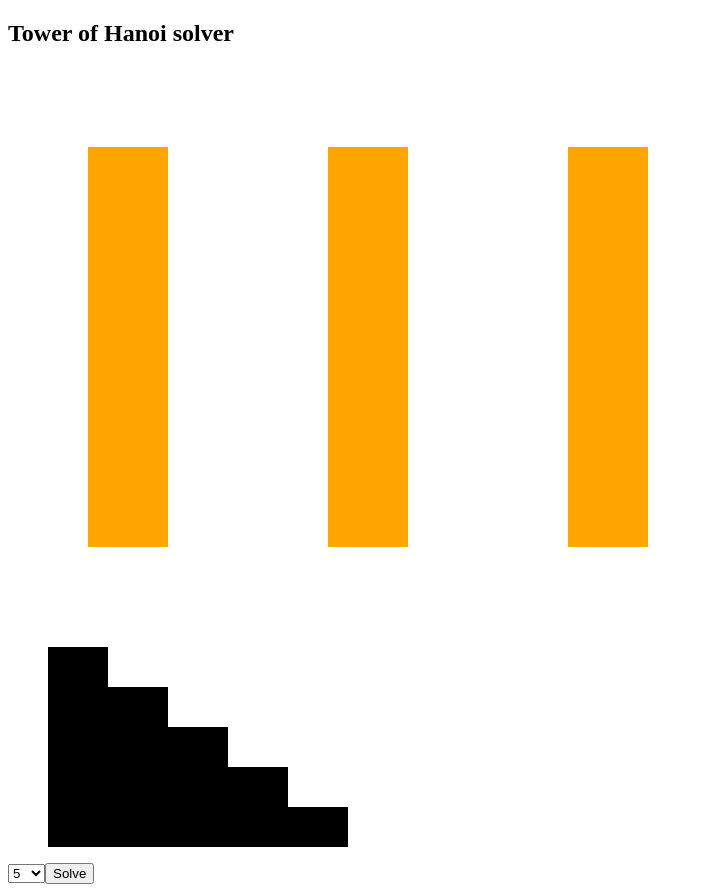
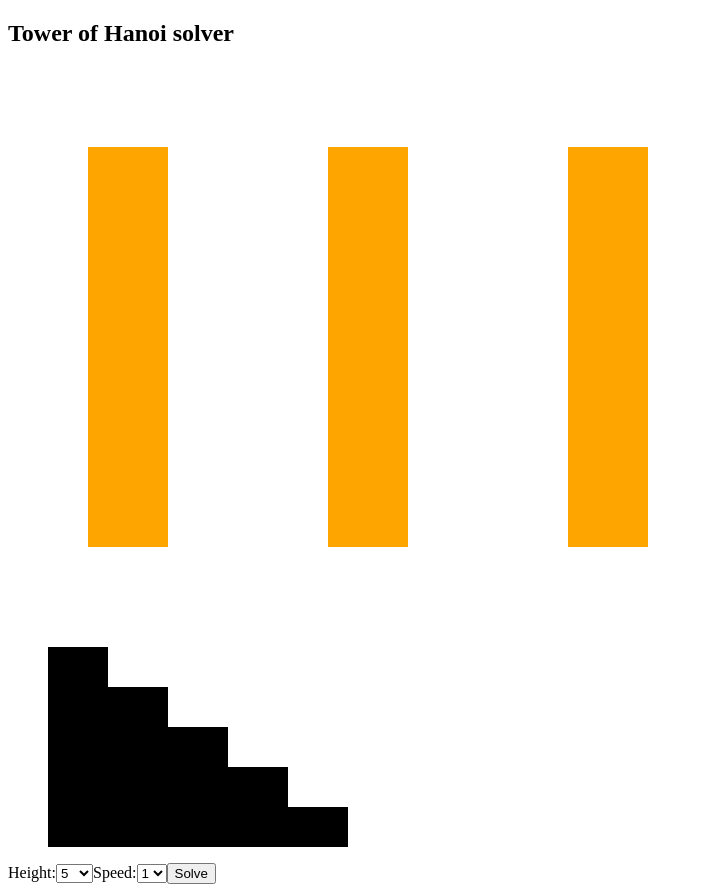
Before and after one commit to AmirF27/tower-of-hanoi, an Angular app: page / in a window 1280 px wide. Shown: the whole page, without its empty margins (0-703 px from the left). Built offline with nearby package versions, Linux system fonts and the light colour scheme.

Commit message:
Add delay between each disk move
Added a delay between disk moves in order to accommodate the animations
later. Also added ability to choose amount of delay (or speed, from
the user's perspective).

```diff
--- a/src/app/tower-of-hanoi/tower-of-hanoi.component.html
+++ b/src/app/tower-of-hanoi/tower-of-hanoi.component.html
@@ -8,14 +8,27 @@
   </ul>
 </ng-container>
 
+<label for="height">Height:</label>
 <select [(ngModel)]="height"
   (change)="reset()"
-  class="input input--dropdown">
+  class="input input--dropdown"
+  id="height">
   <option *range="[5, 10]; let n"
     value="{{n}}"
     selected="n == height">{{n}}
   </option>
 </select>
+
+<label for="speed">Speed:</label>
+<select [(ngModel)]="delay"
+  class="input input--dropdown"
+  id="speed">
+  <option *range="[1, 5]; let n"
+    value="{{n * 300}}"
+    selected="n == delay">{{n}}
+  </option>
+</select>
+
 <button (click)="solve()"
   type="button"
   class="button button--primary">Solve
--- a/src/app/tower-of-hanoi/tower-of-hanoi.component.ts
+++ b/src/app/tower-of-hanoi/tower-of-hanoi.component.ts
@@ -1,6 +1,7 @@
 import { Component, OnInit } from '@angular/core';
 
 const DEFAULT_HEIGHT = 5;
+const DEFAULT_DELAY = 300;
 
 @Component({
   selector: 'tower-of-hanoi',
@@ -26,6 +27,8 @@ export class TowerOfHanoiComponent implements OnInit {
 
   solved: boolean = false;
 
+  delay: number = DEFAULT_DELAY;
+
   constructor() { }
 
   ngOnInit() {
@@ -46,19 +49,25 @@ export class TowerOfHanoiComponent implements OnInit {
 
   solve() {
     if (!this.solved) {
-      if (this.height % 2 == 0) {
-        this.executeMoves(1, 2);
-      } else {
-        this.executeMoves(2, 1);
+      let first = 1, second = 2;
+      if (this.height % 2 != 0) {
+        [first, second] =  [second, first]
       }
+
+      let it = this.executeMoves(first, second);
+      let interval = setInterval(() => {
+        if (it.next().done) {
+          clearInterval(interval);
+        }
+      }, this.delay);
     }
   }
 
-  private executeMoves(first: number, second: number) {
+  private* executeMoves(first: number, second: number) {
     while (!this.solved) {
-      this.makeMove(this.stacks[0], this.stacks[first]);
-      this.makeMove(this.stacks[0], this.stacks[second]);
-      this.makeMove(this.stacks[1], this.stacks[2]);
+      yield this.makeMove(this.stacks[0], this.stacks[first]);
+      yield this.makeMove(this.stacks[0], this.stacks[second]);
+      yield this.makeMove(this.stacks[1], this.stacks[2]);
     }
   }
 
```
